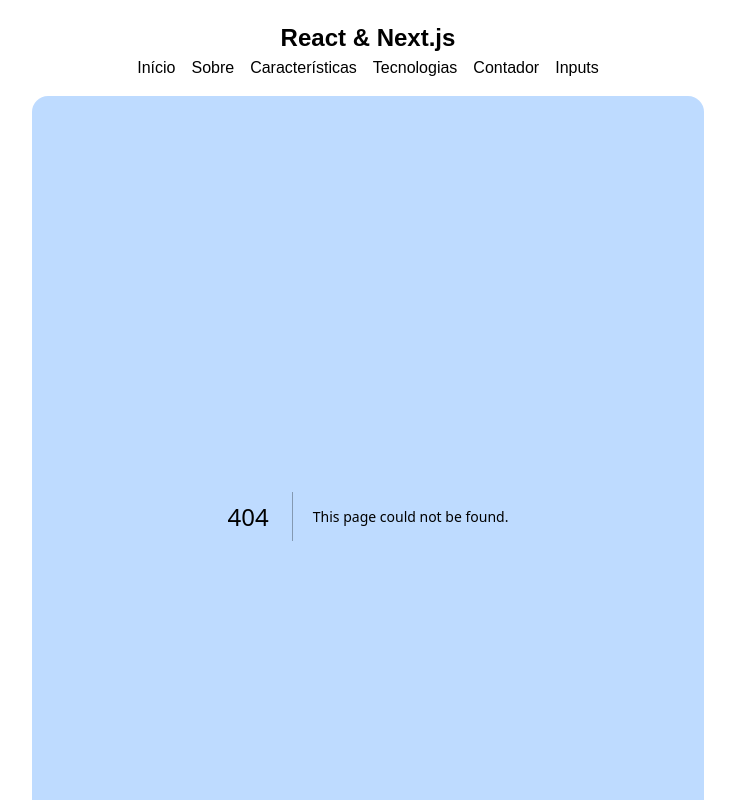
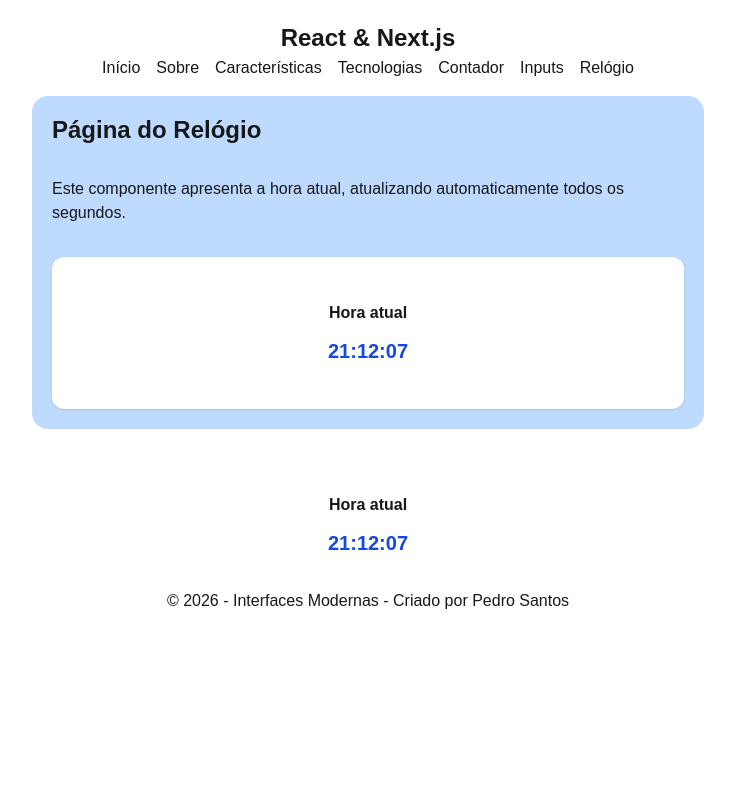
Before and after one commit to Peter-Petrov-21407097/react_a21407097, a Next.js app: page /relogio in a window 1280 px wide. Before the commit this address had no page. Shown: the top 800 px of the page, without its empty margins (272-1007 px from the left). Built offline with nearby package versions, Linux system fonts and the light colour scheme.

Commit message:
Testar o relogio

```diff
--- /dev/null
+++ b/app/componentes/Relogio.tsx
@@ -0,0 +1,32 @@
+"use client";
+
+import { useEffect, useState } from "react";
+
+export default function Relogio() {
+    const [hora, setHora] = useState<Date | null>(null);
+
+    useEffect(() => {
+        // Atualizar imediatamente
+        setHora(new Date());
+
+        // Atualizar a cada segundo
+        const intervalo = setInterval(() => {
+            setHora(new Date());
+        }, 1000);
+
+        // Limpar o intervalo quando o componente deixar de existir
+        return () => clearInterval(intervalo);
+    }, []);
+
+    return (
+        <div className="text-center">
+            <p className="font-semibold">
+                Hora atual
+            </p>
+
+            <p className="text-xl font-bold text-blue-700">
+                {hora ? hora.toLocaleTimeString("pt-PT") : "--:--:--"}
+            </p>
+        </div>
+    );
+}
--- a/app/layout.tsx
+++ b/app/layout.tsx
@@ -3,6 +3,7 @@ import type { Metadata } from "next";
 import Link from "next/link";
 import AnoAtual from "@/components/MagiaDoJSX/MagiaDoJSX/AnoAtual";
 import "./globals.css";
+import Relogio from "@/app/componentes/Relogio";
 
 export const metadata: Metadata = {
     title: "Interfaces Modernas",
@@ -28,6 +29,7 @@ export default function RootLayout({
                         <Link href="/tecnologias">Tecnologias</Link>
                         <Link href="/contador">Contador</Link>
                         <Link href="/input">Inputs</Link>
+                        <Link href="/relogio">Relógio</Link>
                     </nav>
                 </header>
 
@@ -35,8 +37,10 @@ export default function RootLayout({
                     {children}
                 </main>
 
-                <footer>
-                    © <AnoAtual /> - Interfaces Modernas - Criado por Pedro Santos
+                <footer className="flex flex-col items-center gap-2 mt-5 py-4">
+                    <Relogio />
+
+                    <p>© 2026 - Interfaces Modernas - Criado por Pedro Santos</p>
                 </footer>
 
             </body>
--- /dev/null
+++ b/app/relogio/page.tsx
@@ -0,0 +1,21 @@
+
+import Relogio from "@/app/componentes/Relogio";
+
+export default function RelogioPage() {
+    return (
+        <div className="flex flex-col gap-5">
+            <h1 className="text-3xl font-bold">
+                Página do Relógio
+            </h1>
+
+            <p>
+                Este componente apresenta a hora atual,
+                atualizando automaticamente todos os segundos.
+            </p>
+
+            <div className="bg-white p-8 rounded-xl shadow text-center">
+                <Relogio />
+            </div>
+        </div>
+    );
+}
```
